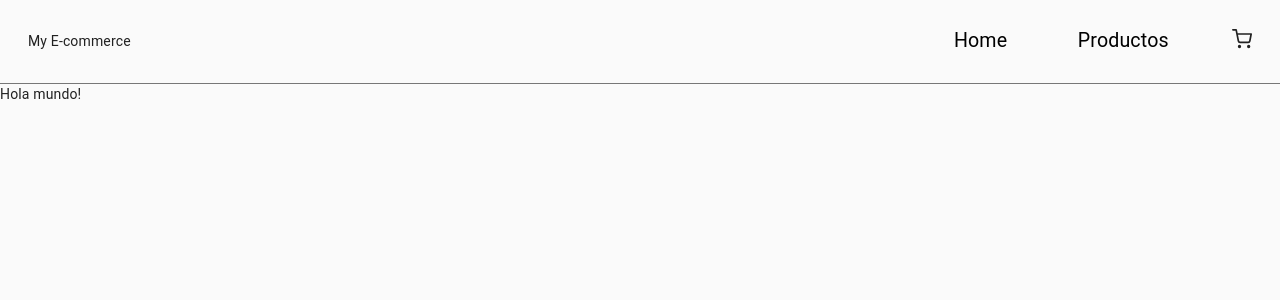
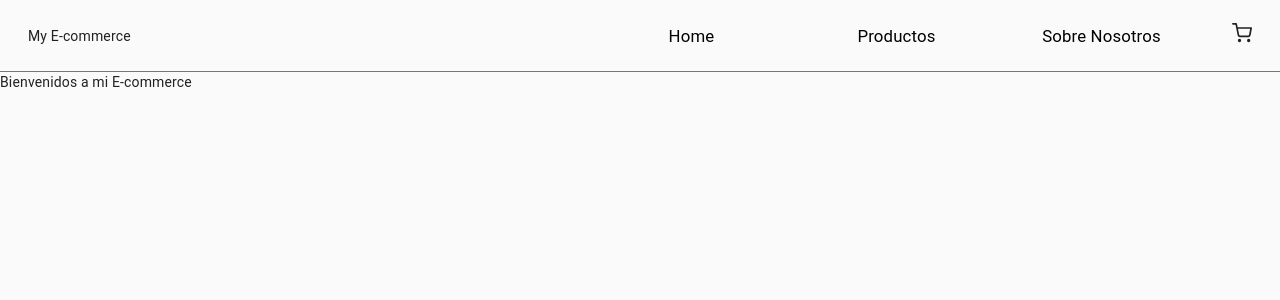
Before and after one commit to StefanoPitto/e-commerce, a React (Create React App) app: page / in a window 1280 px wide. Shown: the top 300 px of the page. Built offline with nearby package versions, Linux system fonts and the light colour scheme.

Commit message:
General updates

```diff
--- a/src/App.js
+++ b/src/App.js
@@ -5,7 +5,7 @@ export const App = () => {
   return (
     <div>
       <Navbar />
-      <ItemListContainer info={"Hola mundo!"} />
+      <ItemListContainer info={"Bienvenidos a mi E-commerce"} />
     </div>
   );
 };
--- a/src/Components/Navbar.js
+++ b/src/Components/Navbar.js
@@ -19,8 +19,9 @@ const ItemsContainer = styled.div`
 const NavBarItem = styled.div`
   text-align: center;
   color: black;
-  font-size: 1.4em;
-  padding: 0.4em 1.8em;
+  font-size: 1.2em;
+  padding: 0.4em 1.7em;
+  min-width: 205px;
   &:hover {
     background-color: #d6d6d63b;
     cursor: pointer;
@@ -50,6 +51,9 @@ export const Navbar = () => {
         <NavBarItem>
           <p>Productos</p>
         </NavBarItem>
+        <NavBarItem>
+          <p>Sobre Nosotros</p>
+        </NavBarItem>
         <CartWidget />
       </ItemsContainer>
     </NavbarContainer>
```
